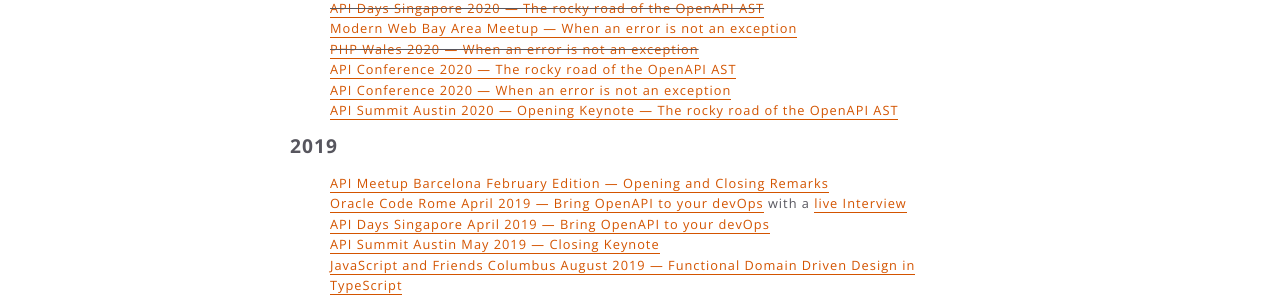
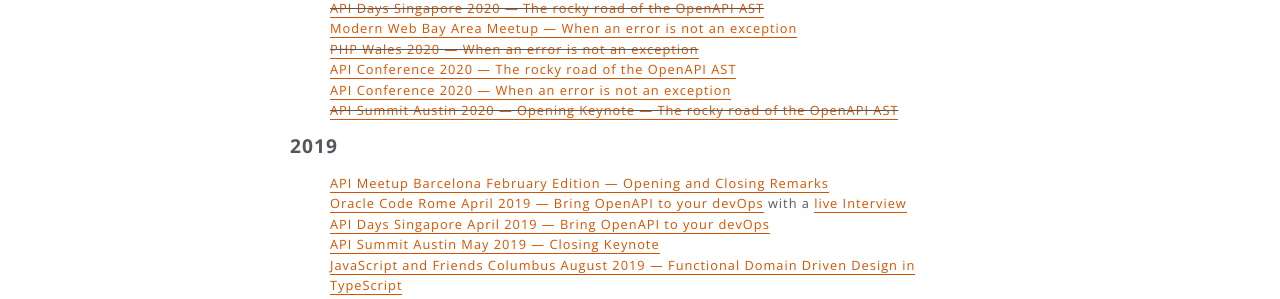
Before and after one commit to XVincentX/vncz, a Jekyll site: the page built from talks.md, in a window 1280 px wide. Shown: the part 769-1068 px from the top of the page. Built offline with Jekyll 4.4.1, drawn with Linux system fonts in a browser that asks for light colours.

```diff
--- a/talks.md
+++ b/talks.md
@@ -19,7 +19,7 @@ Here is the current list:
 4. ~~[PHP Wales 2020 — When an error is not an exception](https://www.phpwales.co.uk/speakers/)~~
 5. [API Conference 2020 — The rocky road of the OpenAPI AST](https://apiconference.net/api-development/the-rocky-road-of-the-openapi-ast/)
 6. [API Conference 2020 — When an error is not an exception](https://apiconference.net/api-development/when-an-error-is-not-an-exception/)
-7. [API Summit Austin 2020 — Opening Keynote — The rocky road of the OpenAPI AST](https://nordicapis.com/?post_type=events&p=11283)
+7. ~~[API Summit Austin 2020 — Opening Keynote — The rocky road of the OpenAPI AST](https://nordicapis.com/?post_type=events&p=11283)~~
 
 ## 2019
 1. [API Meetup Barcelona February Edition — Opening and Closing Remarks](https://www.youtube.com/watch?v=39zpCVkRkL4)
```
